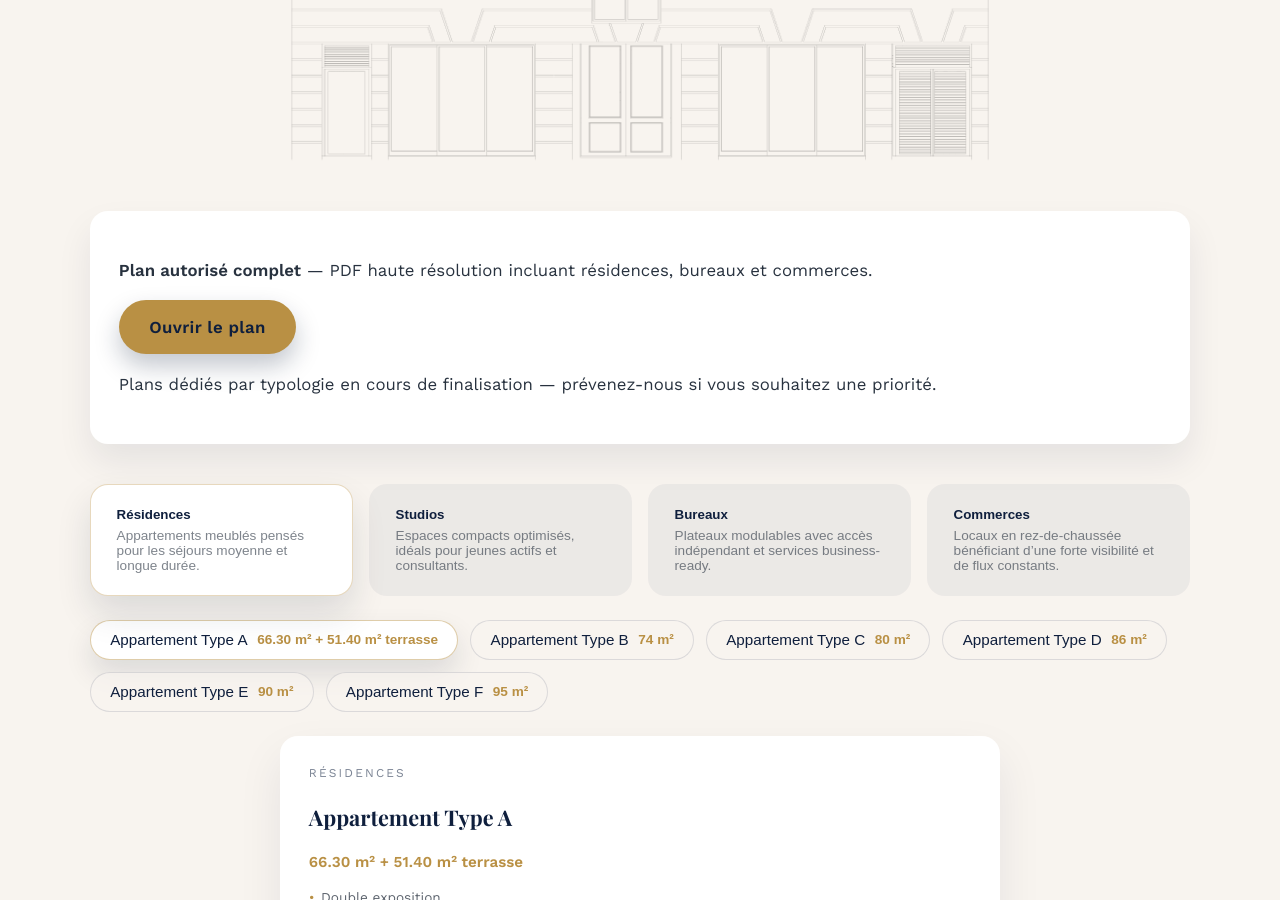
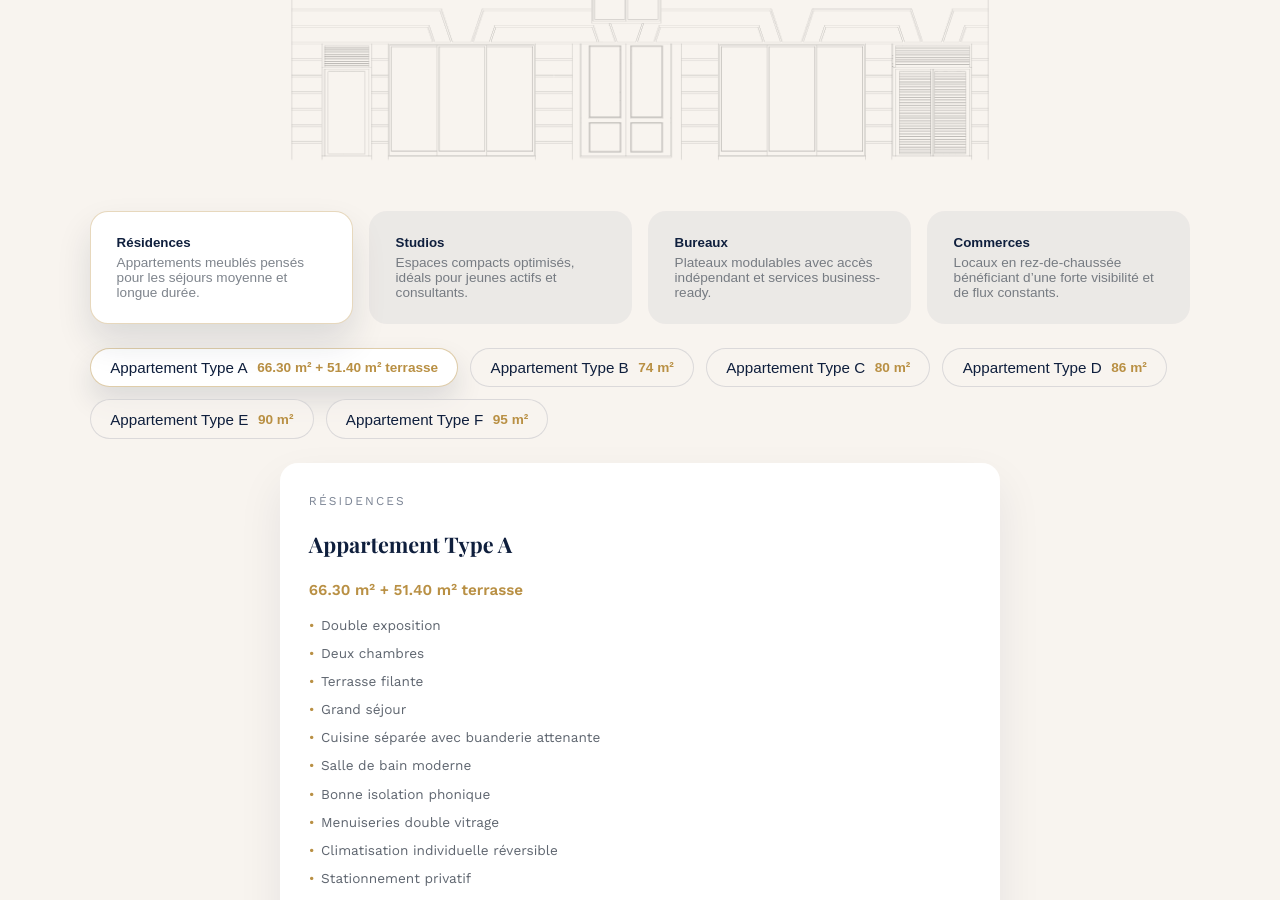
Before and after one commit to jipijipi/HKS, a Jekyll site: the page built from index.html, in a window 1280 px wide and 900 px high, scrolled down 2584 px. Built offline with Jekyll 4.4.1, drawn with Linux system fonts in a browser that asks for light colours; some of the changed lines change nothing that is shown.

Commit message:
Refactor plans and unit browser functionality for improved hash state management and user interaction

```diff
--- a/_includes/plans.html
+++ b/_includes/plans.html
@@ -6,13 +6,13 @@
   <figure class="plans-illustration">
     <img src="{{ '/photos/facade-line.png' | relative_url }}" alt="Illustration linéaire de la Résidence Courlis" loading="lazy" />
   </figure>
-  <div class="card">
+<!--   <div class="card">
     <p><strong>Plan autorisé complet</strong> — PDF haute résolution incluant résidences, bureaux et commerces.</p>
     <p>
       <a class="btn btn--primary" href="{{ '/plans/plan-autorise.pdf' | relative_url }}" target="_blank" rel="noopener">Ouvrir le plan</a>
     </p>
     <p>Plans dédiés par typologie en cours de finalisation — prévenez-nous si vous souhaitez une priorité.</p>
-  </div>
+  </div> -->
   <div class="unit-browser" data-unit-browser>
     <div class="unit-browser__filters" role="tablist">
       {% assign categories = site.data.units.categories %}
--- a/assets/js/main.js
+++ b/assets/js/main.js
@@ -2,6 +2,25 @@ document.addEventListener("DOMContentLoaded", () => {
   const browsers = document.querySelectorAll("[data-unit-browser]");
 
   if (!browsers.length) return;
+
+  const decodeHashState = () => {
+    const raw = decodeURIComponent(window.location.hash.slice(1));
+    if (!raw) return null;
+    const [categoryId, unitId] = raw.split("/");
+    if (!categoryId) return null;
+    return {
+      categoryId,
+      unitId: unitId || null
+    };
+  };
+
+  const encodeHash = (categoryId, unitId) => {
+    if (!categoryId) return "";
+    const cat = encodeURIComponent(categoryId);
+    if (!unitId) return `#${cat}`;
+    const unit = encodeURIComponent(unitId);
+    return `#${cat}/${unit}`;
+  };
 
   browsers.forEach((browser) => {
     const categoryButtons = browser.querySelectorAll("[data-unit-category]");
@@ -9,7 +28,18 @@ document.addEventListener("DOMContentLoaded", () => {
     const unitChips = browser.querySelectorAll("[data-unit-chip]");
     const unitCards = browser.querySelectorAll("[data-unit-card]");
 
-    const activateUnit = (categoryId, unitId) => {
+    const setHash = (categoryId, unitId) => {
+      const newHash = encodeHash(categoryId, unitId);
+      if (!newHash || window.location.hash === newHash) return;
+      if (history.replaceState) {
+        history.replaceState(null, "", newHash);
+      } else {
+        window.location.hash = newHash;
+      }
+    };
+
+    const activateUnit = (categoryId, unitId, options = {}) => {
+      const { updateHash = true } = options;
       const chips = browser.querySelectorAll(`[data-unit-chip][data-category="${categoryId}"]`);
       chips.forEach((chip) => {
         const isActive = chip.dataset.unit === unitId;
@@ -24,9 +54,14 @@ document.addEventListener("DOMContentLoaded", () => {
         card.setAttribute("aria-hidden", isActive ? "false" : "true");
         card.setAttribute("tabindex", isActive ? "0" : "-1");
       });
+
+      if (updateHash && categoryId && unitId) {
+        setHash(categoryId, unitId);
+      }
     };
 
-    const activateCategory = (categoryId) => {
+    const activateCategory = (categoryId, options = {}) => {
+      const { unitId = null, updateHash = true } = options;
       categoryButtons.forEach((btn) => {
         const isActive = btn.dataset.unitCategory === categoryId;
         btn.classList.toggle("is-active", isActive);
@@ -39,17 +74,42 @@ document.addEventListener("DOMContentLoaded", () => {
         panel.classList.toggle("is-active", isActive);
       });
 
-      const firstChip = browser.querySelector(`[data-unit-chip][data-category="${categoryId}"]`);
-      if (firstChip) {
-        activateUnit(categoryId, firstChip.dataset.unit);
+      let targetUnitId = unitId;
+
+      if (targetUnitId) {
+        const matchingChip = browser.querySelector(
+          `[data-unit-chip][data-category="${categoryId}"][data-unit="${targetUnitId}"]`
+        );
+        if (!matchingChip) {
+          targetUnitId = null;
+        }
+      }
+
+      if (!targetUnitId) {
+        const firstChip = browser.querySelector(`[data-unit-chip][data-category="${categoryId}"]`);
+        targetUnitId = firstChip ? firstChip.dataset.unit : null;
+      }
+
+      if (targetUnitId) {
+        activateUnit(categoryId, targetUnitId, { updateHash });
       } else {
-        unitCards.forEach((card) => card.classList.remove("is-active"));
+        unitCards.forEach((card) => {
+          const shouldDeactivate = card.dataset.category === categoryId;
+          if (shouldDeactivate) {
+            card.classList.remove("is-active");
+            card.setAttribute("aria-hidden", "true");
+            card.setAttribute("tabindex", "-1");
+          }
+        });
+        if (updateHash && categoryId) {
+          setHash(categoryId);
+        }
       }
     };
 
     categoryButtons.forEach((btn) => {
       btn.addEventListener("click", () => {
-        activateCategory(btn.dataset.unitCategory);
+        activateCategory(btn.dataset.unitCategory, { updateHash: true });
       });
     });
 
@@ -59,15 +119,38 @@ document.addEventListener("DOMContentLoaded", () => {
         const unitId = chip.dataset.unit;
         const panel = browser.querySelector(`[data-unit-panel="${categoryId}"]`);
         if (panel && !panel.classList.contains("is-active")) {
-          activateCategory(categoryId);
+          activateCategory(categoryId, { unitId, updateHash: true });
         } else {
-          activateUnit(categoryId, unitId);
+          activateUnit(categoryId, unitId, { updateHash: true });
         }
       });
     });
 
+    const syncFromHash = () => {
+      const state = decodeHashState();
+      if (!state) return;
+
+      const { categoryId, unitId } = state;
+      const matchingCategory = browser.querySelector(`[data-unit-category="${categoryId}"]`);
+      if (!matchingCategory) return;
+
+      activateCategory(categoryId, { unitId, updateHash: false });
+    };
+
+    window.addEventListener("hashchange", syncFromHash);
+
+    const initialState = decodeHashState();
+    if (initialState) {
+      const { categoryId, unitId } = initialState;
+      const matchingCategory = browser.querySelector(`[data-unit-category="${categoryId}"]`);
+      if (matchingCategory) {
+        activateCategory(categoryId, { unitId, updateHash: false });
+        return;
+      }
+    }
+
     if (categoryButtons.length) {
-      activateCategory(categoryButtons[0].dataset.unitCategory);
+      activateCategory(categoryButtons[0].dataset.unitCategory, { updateHash: false });
     }
   });
 });
```
